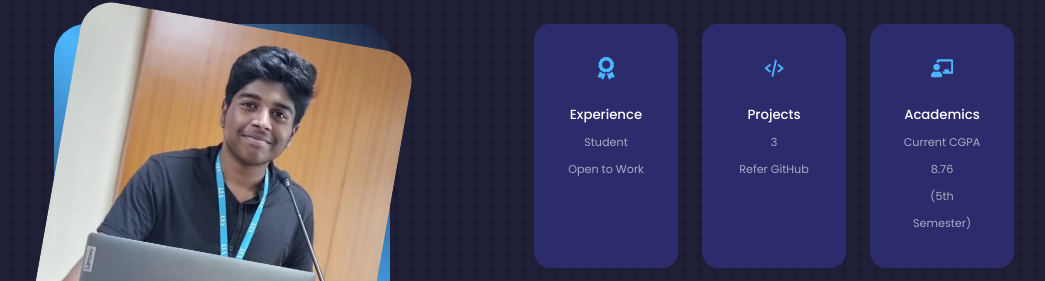
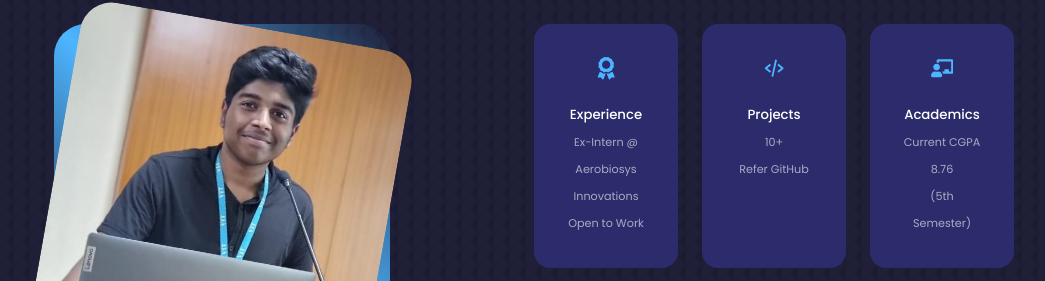
Before and after one commit to Its-Suryakumar/suryakumar, a React (Create React App) app: page / in a window 1280 px wide. Shown: the part 1095-1376 px from the top of the page, without its empty margins (106-1151 px from the left). Built offline with nearby package versions, Linux system fonts and the light colour scheme.

Commit message:
Updated About

```diff
--- a/src/components/about/About.jsx
+++ b/src/components/about/About.jsx
@@ -22,12 +22,12 @@ const About = () => {
               <article className='about__card'>
                   <FaAward className='about__icon'/>
                   <h5>Experience</h5>
-                  <small>Student<br/>Open to Work</small>
+                  <small>Ex-Intern @ Aerobiosys Innovations<br/>Open to Work</small>
               </article>
               <article className='about__card'>
                   <BiCodeAlt className='about__icon'/>
                   <h5>Projects</h5>
-                  <small>3<br/>Refer GitHub</small>
+                  <small>10+<br/>Refer GitHub</small>
               </article>
               <article className='about__card'>
                   <FaChalkboardTeacher className='about__icon'/>
```
